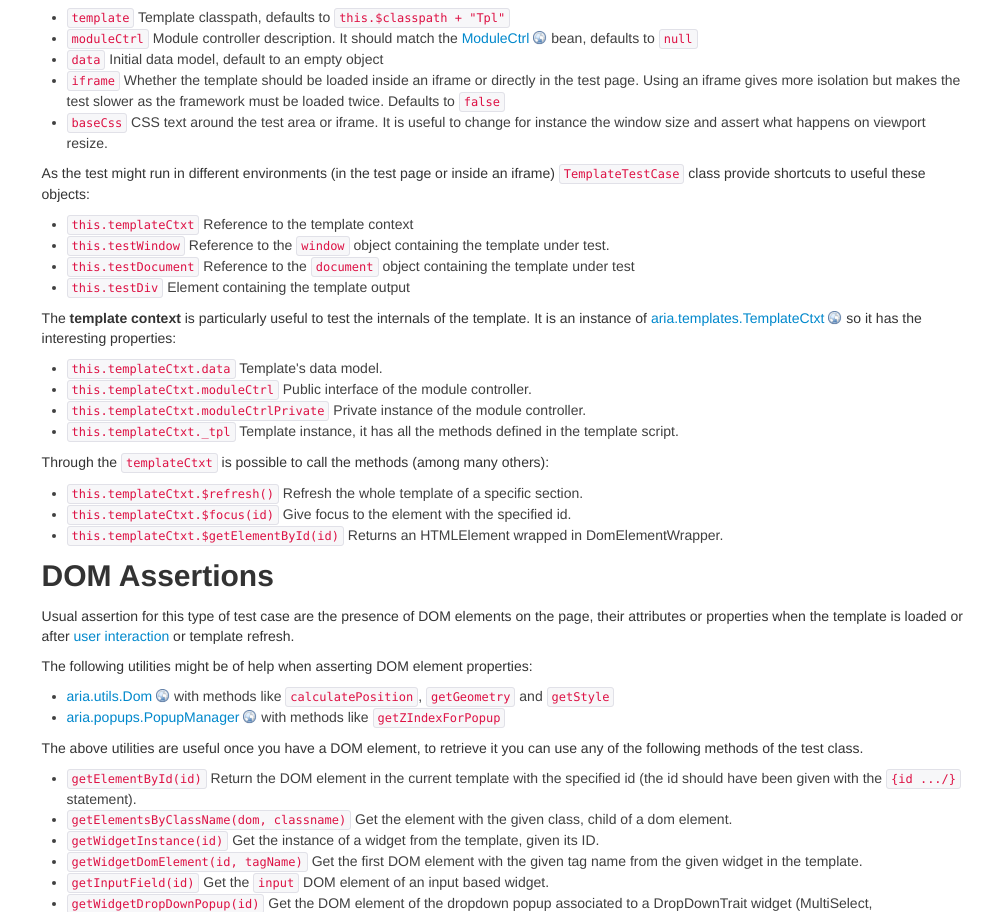
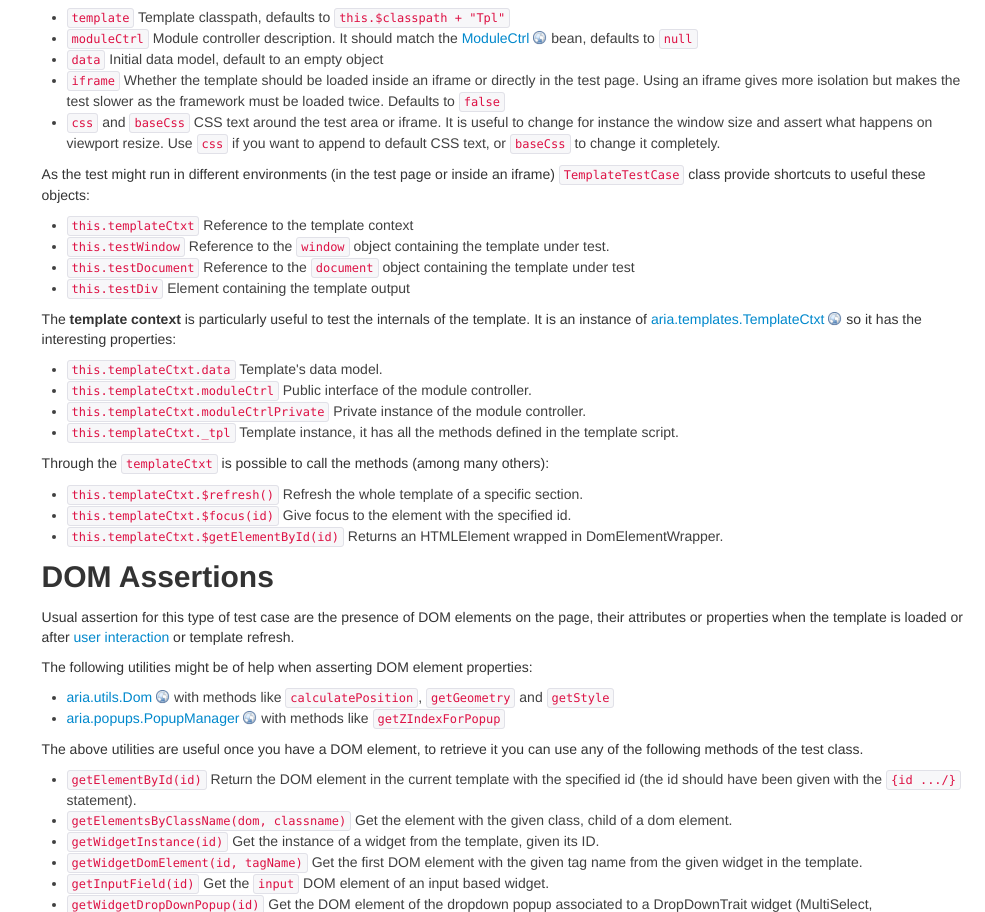
Before and after one commit to ariatemplates/Test-Driven-Development, a plain HTML site: page aria_templatetestcase.html in a window 1280 px wide. Shown: the part 1301-2213 px from the top of the page, without its empty margins (295-1280 px from the left). Drawn offline with Linux system fonts and the light colour scheme.

Commit message:
css and baseCss

```diff
--- a/aria_templatetestcase.html
+++ b/aria_templatetestcase.html
@@ -163,7 +163,7 @@
             <li><code>moduleCtrl</code> Module controller description. It should match the <a href="http://ariatemplates.com/aria/guide/apps/apidocs/#aria.templates.CfgBeans:ModuleCtrl" class="externalLink">ModuleCtrl</a> bean, defaults to <code>null</code></li>
             <li><code>data</code> Initial data model, default to an empty object</li>
             <li><code>iframe</code> Whether the template should be loaded inside an iframe or directly in the test page. Using an iframe gives more isolation but makes the test slower as the framework must be loaded twice. Defaults to <code>false</code></li>
-            <li><code>baseCss</code> CSS text around the test area or iframe. It is useful to change for instance the window size and assert what happens on viewport resize.</li>
+            <li><code>css</code> and <code>baseCss</code> CSS text around the test area or iframe. It is useful to change for instance the window size and assert what happens on viewport resize. Use <code>css</code> if you want to append to default CSS text, or <code>baseCss</code> to change it completely.</li>
           </ul>
 
           <p>As the test might run in different environments (in the test page or inside an iframe) <code>TemplateTestCase</code> class provide shortcuts to useful these objects:</p>
```
